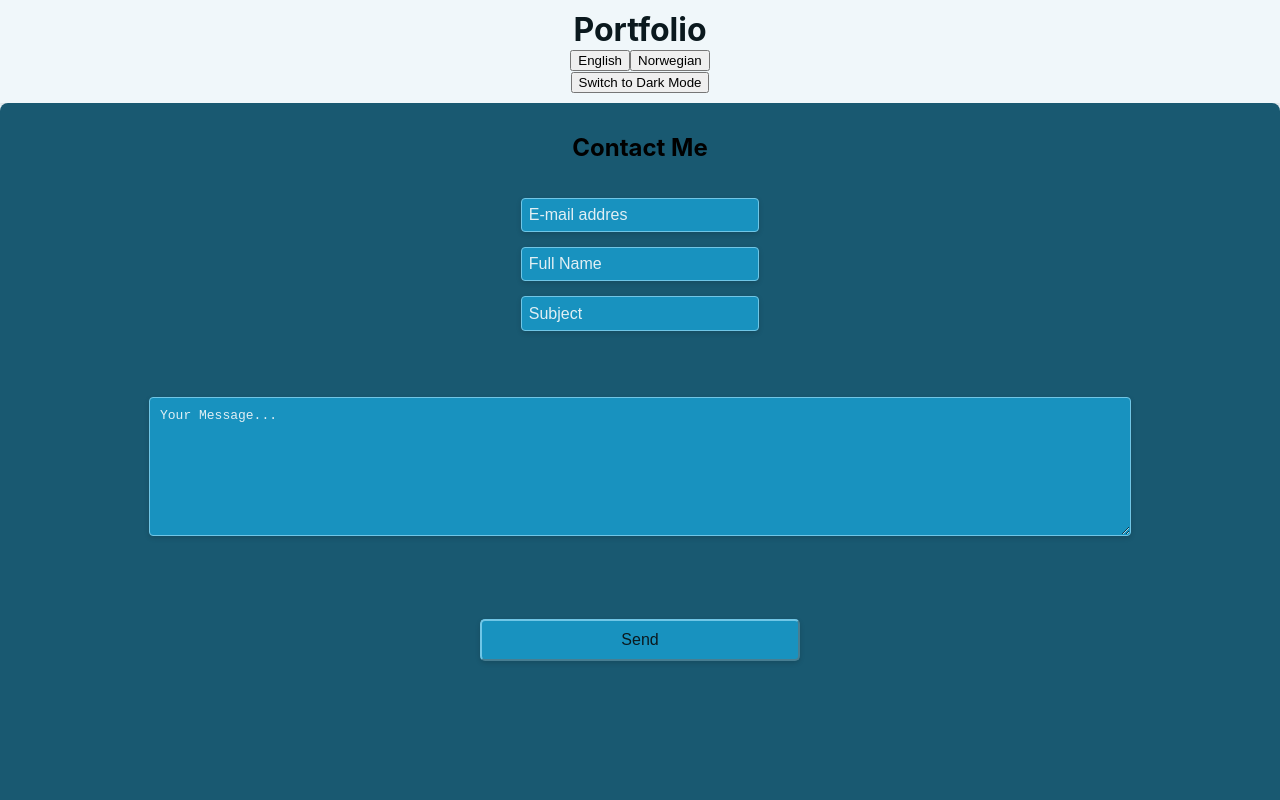
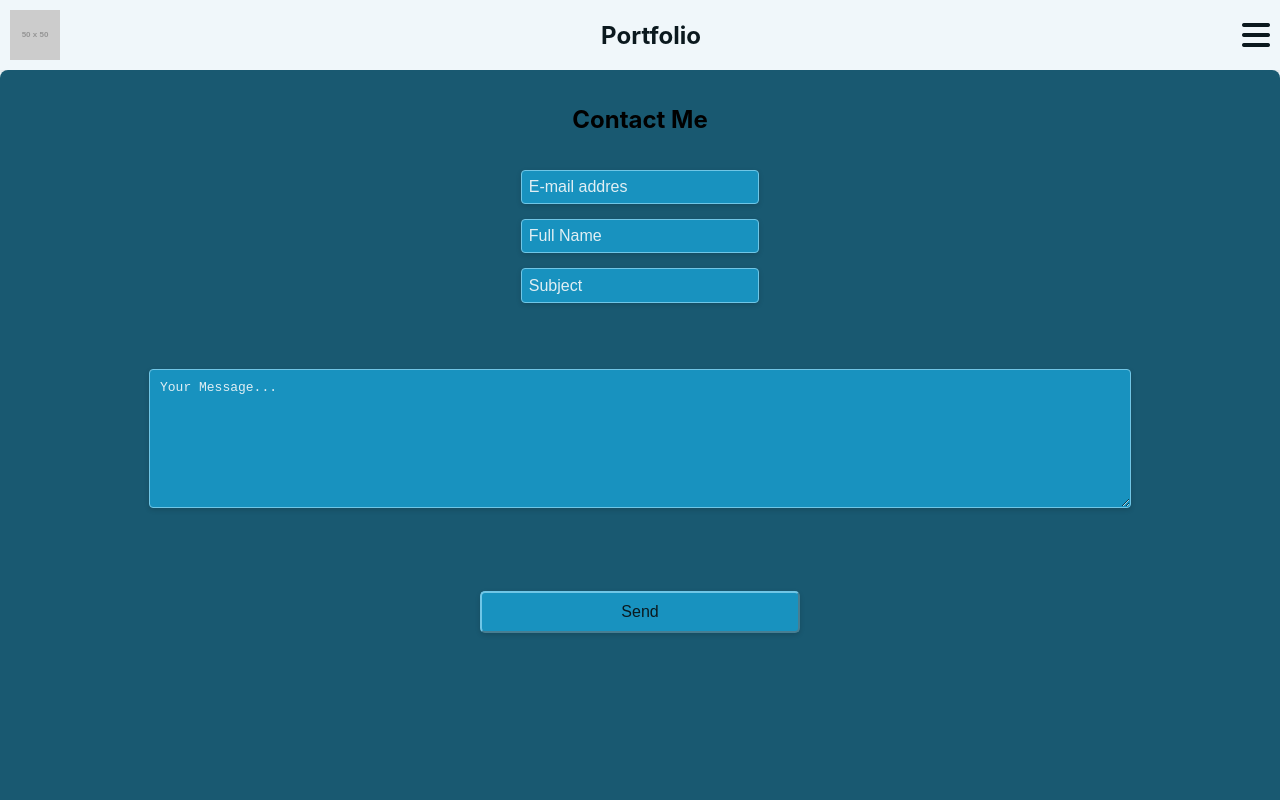
Before and after one commit to UnoHero/scottuno.dev, a React (Create React App) app in the folder frontend/: page /contact in a window 1280 px wide. Shown: the top 800 px of the page. Built offline with nearby package versions, Linux system fonts and the light colour scheme.

Commit message:
New header look

```diff
--- a/frontend/src/components/common/Header.js
+++ b/frontend/src/components/common/Header.js
@@ -1,17 +1,17 @@
 import React from 'react';
 import { useTranslation } from 'react-i18next';
-import LanguageSwitcher from "../layout/LanguageSwitcher";
 
-import DarkModeToggle from "../layout/DarkModeToggle";
+// CSS for the header page
+import "../../styles/components/header.css";
 
 const Header = () => {
   const { t } = useTranslation();
 
   return (
     <header>
+      <img src='https://placehold.co/50x50' alt='Logo'></img>
       <h1>{t('header.head')}</h1>
-      <LanguageSwitcher />
-      <DarkModeToggle />
+      <i class="fa-solid fa-bars fa-2xl"></i>
     </header>
   );
 }
--- a/frontend/src/styles/components/contact.css
+++ b/frontend/src/styles/components/contact.css
@@ -10,7 +10,7 @@
 h2 {
   text-align: center;
   margin: 0px;
-  padding: 30px 0 20px 0;
+  padding: 35px 0 20px 0;
 }
 
 .contact-form ul {
@@ -98,7 +98,7 @@ p {
 
 .contact-card {
   width: 85%;
-  height: 60%;
+  height: 65%;
   z-index: 100;
   position: fixed;
   top: 52%;
--- /dev/null
+++ b/frontend/src/styles/components/header.css
@@ -0,0 +1,32 @@
+header {
+    display: grid;
+    grid-template-columns: auto 1fr auto;
+    align-items: center;
+    padding: 10px;
+    text-align: center;
+    box-shadow: 0 2px 4px rgba(0,0,0,0.1);
+    width: 100%;
+    box-sizing: border-box;
+    background-color: var(--background);
+    color: var(--font-s);
+    gap: 10px;
+}
+
+
+header img {
+    width: 50px;
+    height: 50px;
+    justify-self: start;
+}
+
+header h1 {
+    margin: 0;
+    font-size: 1.5em;
+    text-align: center;
+    justify-self: center;
+}
+
+header i {
+    justify-self: end;
+    cursor: pointer;
+}
--- a/frontend/src/styles/global.css
+++ b/frontend/src/styles/global.css
@@ -39,21 +39,6 @@ code {
     monospace;
 }
 
-header {
-  padding: 10px;
-  text-align: center;
-  box-shadow: 0 2px 4px rgba(0,0,0,0.1);
-  width: 100%;
-  box-sizing: border-box;
-  background-color: var(--background);
-  color: var(--font-s);
-}
-
-header h1 {
-  margin: 0;
-  font-size: 2em;
-}
-
 footer {
   padding: 10px 0 10px 0;
   text-align: center;
```
Also changed, not shown: frontend/src/components/common/Menu.js (added, +18 -0 lines).
